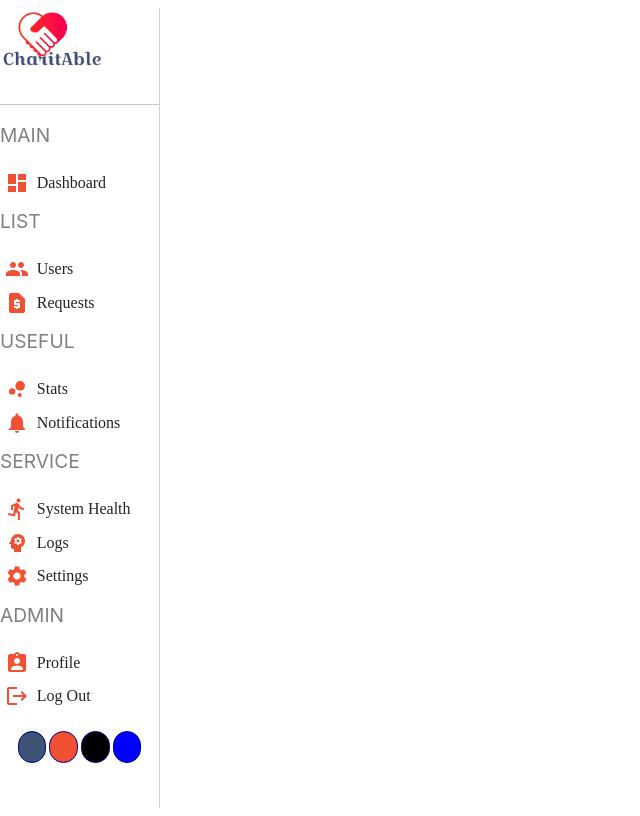
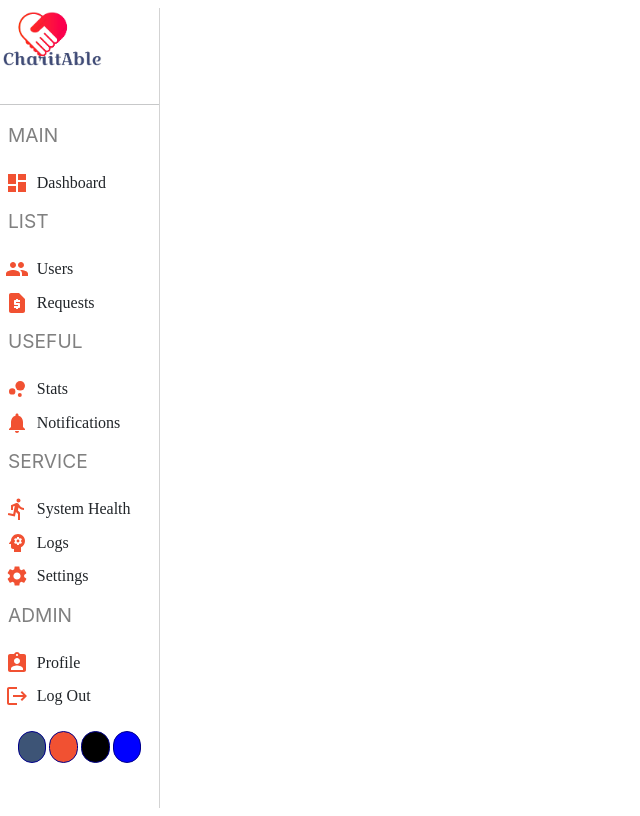
Before and after one commit to KaranjaK/CharitAble-Frontend, a React (Create React App) app: page / in a window 1280 px wide. Shown: the whole page, without its empty margins (0-640 px from the left). Built offline with nearby package versions, Linux system fonts and the light colour scheme; a web font is replaced by a local one.

Commit message:
It will style the theme colors in the side bar

```diff
--- a/src/components/sidebar/sidebar.css
+++ b/src/components/sidebar/sidebar.css
@@ -20,6 +20,7 @@ ul{
     font-size: 1.2rem;
     color: grey;
     margin-top: .5rem;
+    margin-left: .5rem;
 }
 li{
     display: flex;
```
Also changed, not shown: src/components/navbar/Navbar.jsx (line endings or trailing spaces).
